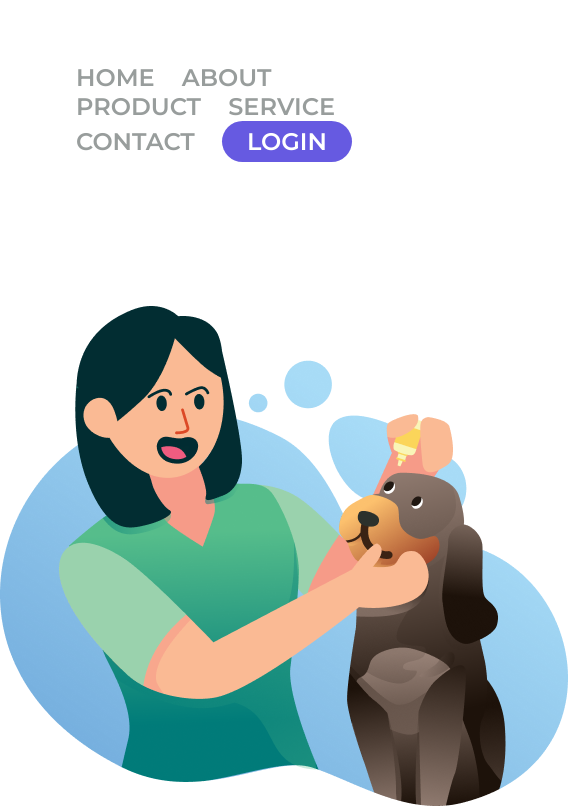
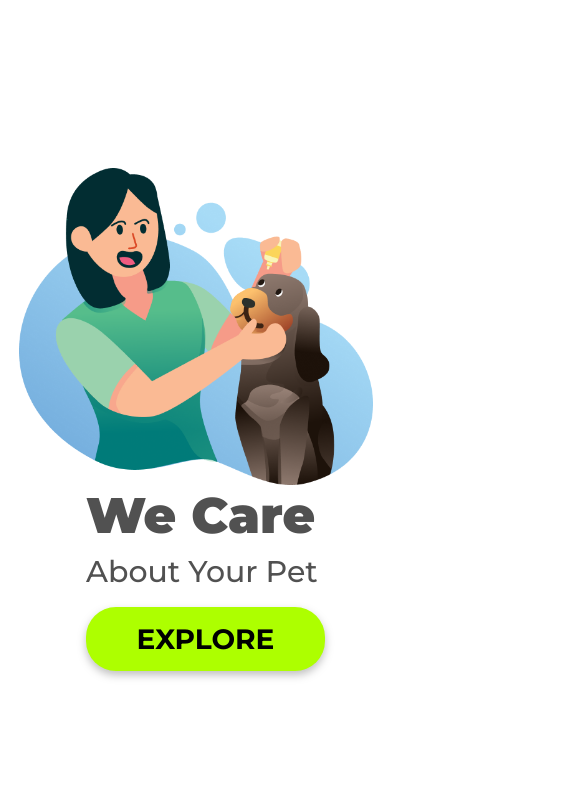
Before and after one commit to ricardocalmeida/CSS, a plain HTML site: page index.html in a window 390 px wide. Shown: the top 807 px of the page, 585 px wide, since content can reach past the window. Drawn offline with Linux system fonts and the light colour scheme.

Commit message:
Ajuste responsividade

```diff
--- a/index.html
+++ b/index.html
@@ -21,7 +21,7 @@
     <button class="button-header">LOGIN</button>
 </header>
 <main>
-    <img src="./img/Illustration 2.png" alt="we-care-logo" class="img=logo">
+    <img src="./img/Illustration 2.png" alt="we-care-logo" class="img-logo">
 <section>
     <h1>We Care</h1>
     <h2>About Your Pet</h2>
--- a/styles.css
+++ b/styles.css
@@ -35,7 +35,7 @@ header {
     width: 568px;
     height: 500px;
     margin-left: 125px;
-    display: inline-block;
+    display: flex;
 }
 
 section {
@@ -74,9 +74,51 @@ p {
     height: 64px;
     border: none;
     cursor: pointer;
-    filter: drop-shadow(0px 4px 4px rgba(0,0,0,0.25));
+    filter: drop-shadow(0px 4px 4px rgba(0, 0, 0, 0.25));
     font-weight: 700;
     font-size: 28px;
     line-height: 34px;
     color: #000000;
 }
+
+@media screen and (max-width: 1060px) {
+
+    header {
+        display: none;
+    }
+
+    .img-logo {
+        width: 354px;
+        height: 317px;
+        margin-top: 149px;
+        margin-left: 19px;
+    }
+
+    h1 {
+        font-weight: 900;
+        font-size: 50px;
+        line-height: 61px;
+        letter-spacing: 0em;
+
+    }
+
+    h2 {
+        font-weight: 500;
+        font-size: 30px;
+        line-height: 37px;
+        letter-spacing: 0em;
+        margin-top: 7px;
+        margin-bottom: 17px;
+        margin-right: -10px;
+    }
+
+    p {
+        display: none;
+    }
+
+    .button-main {
+        Width: 239px;
+        Height: 64px;
+        align-items: center;
+    }
+}
```
